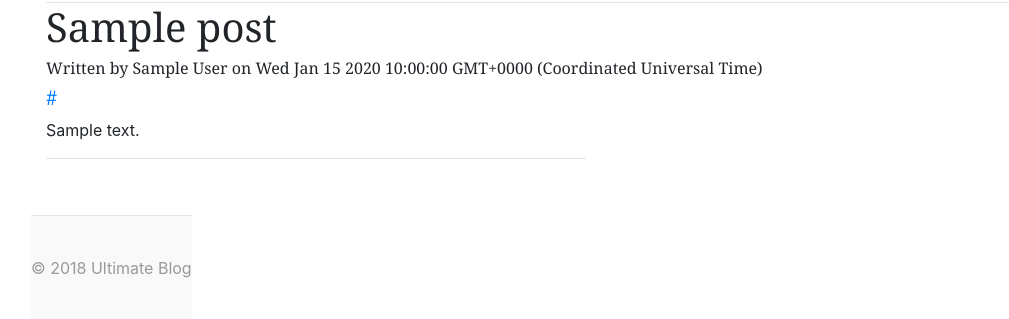
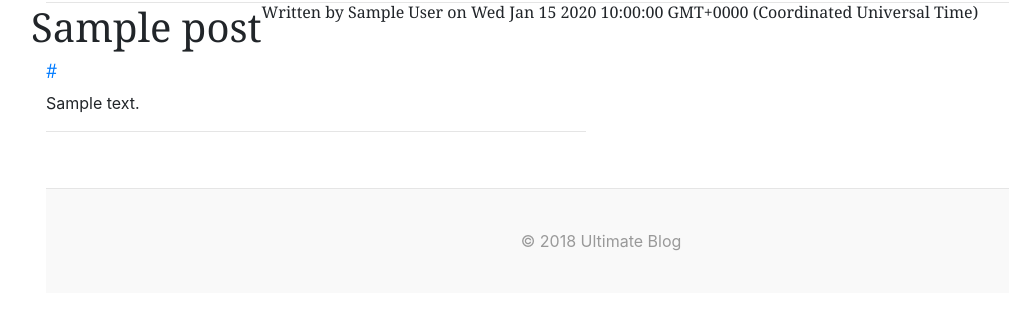
Before and after one commit to Al4An9/SET008101_Web-Technologies_coursework2, a Node server app: template myblog/views/singlepost.handlebars in a window 1280 px wide. Shown: the part 66-385 px from the top of the page, without its empty margins (39-1048 px from the left). Run offline with Node 20, Linux system fonts and the light colour scheme; tables that the repository leaves empty hold one stand-in row (values such as "Sample post"); the template is opened without the code that fills it: values that come from a table or form of the project are taken from there, most other values are stand-ins (such as "Sample title", 1, 10 or a date in 2020); some libraries are stand-ins or nearby versions.

Commit message:
last upload
handlebars edit

```diff
--- a/myblog/routes/index.js
+++ b/myblog/routes/index.js
@@ -10,7 +10,6 @@ router.get('/',ensureAuthenticated, function(req, res){
       console.log(err);
     } else {
       res.render('viewposts', {
-        title:'Posts',
         posts: posts
       });
     }
--- a/myblog/views/layouts/layout.handlebars
+++ b/myblog/views/layouts/layout.handlebars
@@ -1,7 +1,7 @@
 <!DOCTYPE html>
 <html>
 <head>
-	<title>Ultmate blog</title>
+	<title>Ulitmate blog</title>
 	<link rel="stylesheet" href="/css/bootstrap.css" />
 	<link rel="stylesheet" href="/css/style.css" />
 </head>
--- a/myblog/views/singlepost.handlebars
+++ b/myblog/views/singlepost.handlebars
@@ -1,9 +1,8 @@
+<div class="row">
     <h1 class="page-header">{{post.title}}</h1>
       <h6> Written by {{author}} on {{post.createdAt}}</h6>
-<div class="row">
-  <div class="col-sm-6 col-sm-offset-3">
+       <div class="col-sm-6 col-sm-offset-4">
         <h5><a href="{{post.url}}" target="_blank">{{post.url}}</a></h5>
-    <div class="thumbnail">
           <p>{{post.summary}}</p>
           <hr>
           {{#if user}}
```
Lines whose indentation alone changed are shown as unchanged.
